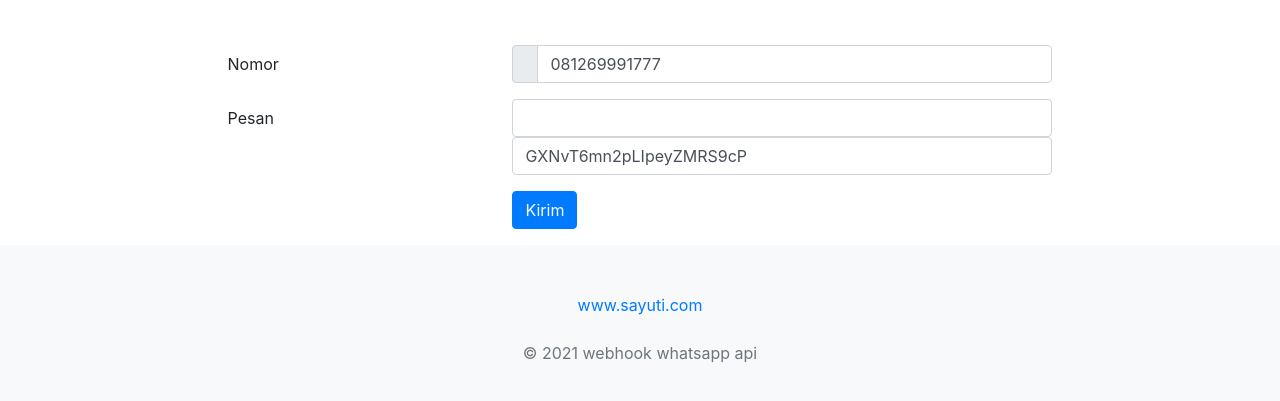
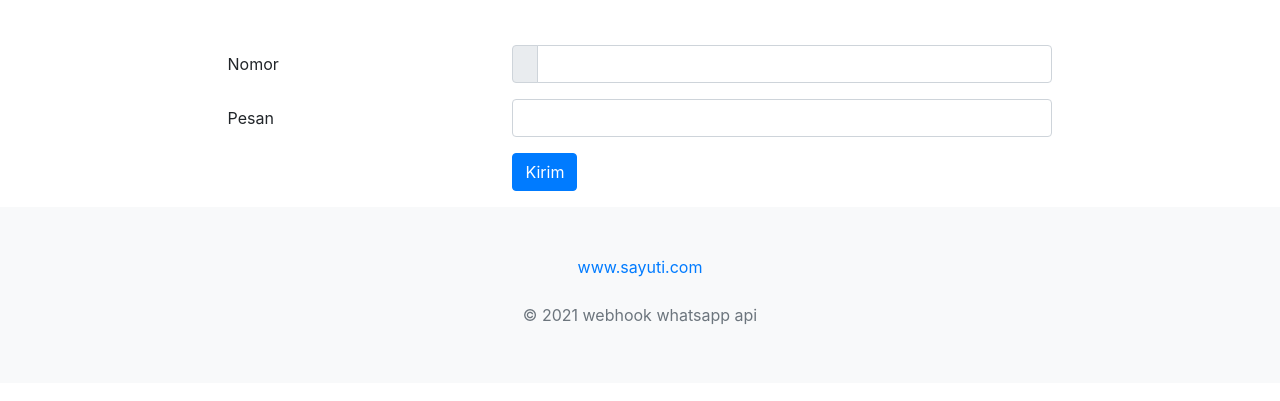
Before and after one commit to kalkulatorcetak/sayuti-wa-api, a website: page kirim.html in a window 1280 px wide. Shown: the part 147-548 px from the top of the page. Drawn offline with nearby package versions, Linux system fonts and the light colour scheme; some icons are missing.

Commit message:
Update kirim.html

```diff
--- a/kirim.html
+++ b/kirim.html
@@ -45,7 +45,7 @@
                                                     <i class="fa fa-address-card"></i>
                                                 </div>
                                             </div>
-                                            <input id="nomor" name="nomor" type="text" value="081269991777" class="form-control">
+                                            <input id="nomor" name="nomor" type="text" class="form-control">
                                         </div>
                                     </div>
                                 </div>
@@ -53,7 +53,6 @@
                                     <label for="pesan" class="col-4 col-form-label">Pesan</label>
                                     <div class="col-8">
                                         <input id="pesan" name="pesan" type="text" class="form-control">
-                                        <input id="sender" name="sender" value="GXNvT6mn2pLIpeyZMRS9cP" type="text" class="form-control">
                                     </div>
                                 </div>
                                 <div class="form-group row">
```
